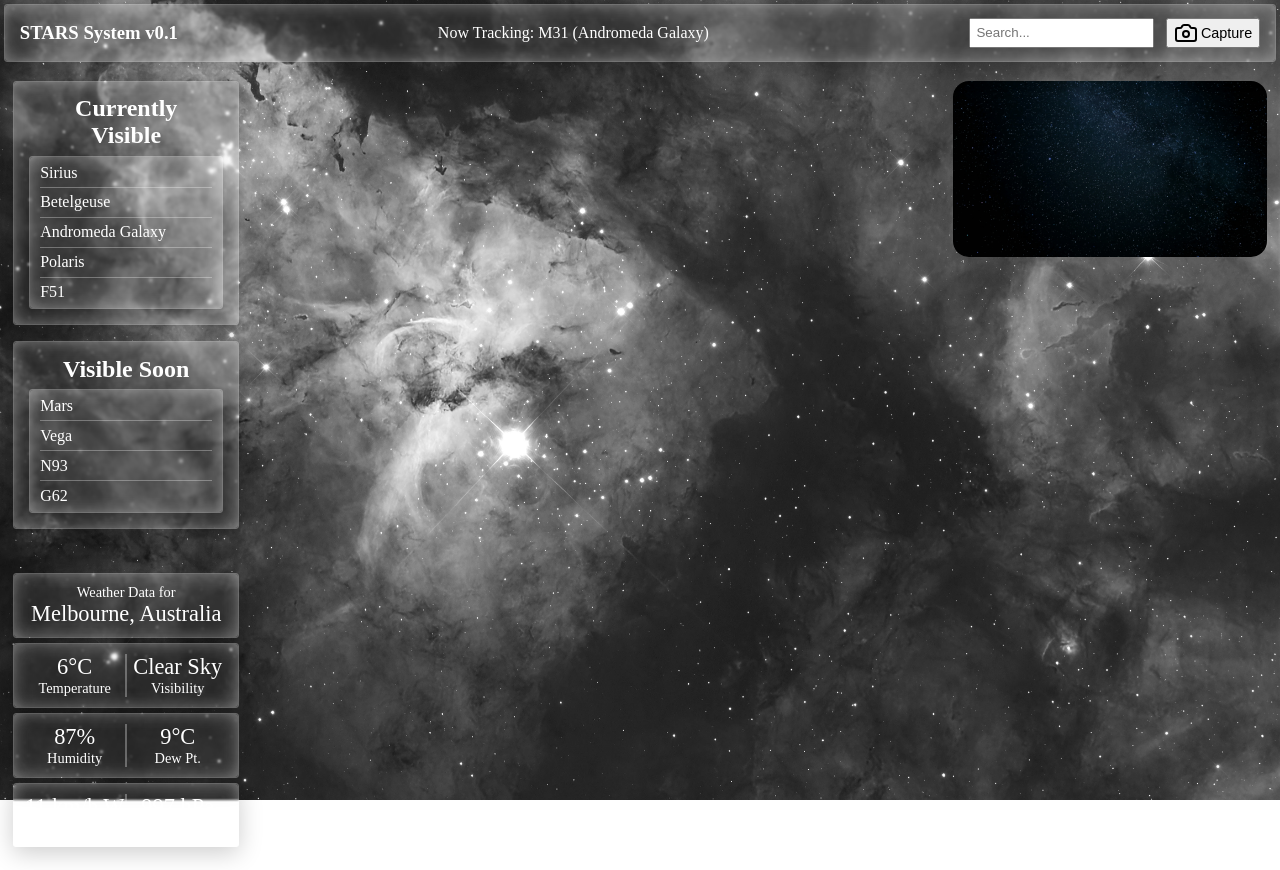
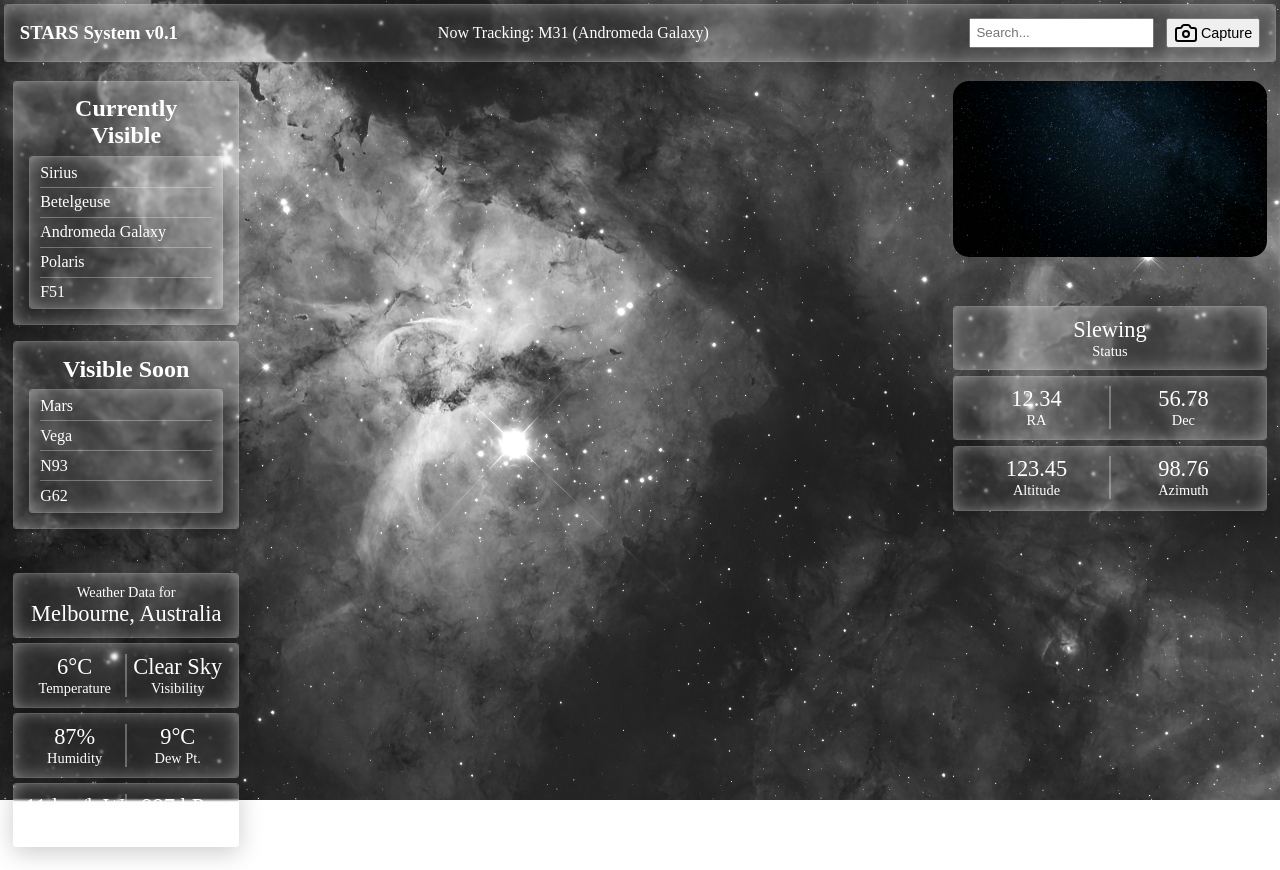
Before and after one commit to 22209634/capstone-stars, a React (Vite) app: page / in a window 1280 px wide. Built offline with nearby package versions, Linux system fonts and the light colour scheme.

Commit message:
Add Telescop Status Panels. Slightly edit Dashboard item positioning.

```diff
--- /dev/null
+++ b/src/components/TelescopeStatus/TelescopeStatus.css
@@ -0,0 +1,59 @@
+.telescope-status__wrapper {
+    display: flex;
+    flex-direction: column;
+    gap: 0.34rem;
+}
+
+/* Center Data in Panel */
+.telescope-status__panel {
+    display: flex;
+    justify-content: center;
+    align-items: center;
+}
+
+.telescope-status__item {
+    padding: 0.67rem 0.67rem;
+}
+
+/* Set data and labels positions */
+
+.telescope-status__item {
+    display: flex;
+}
+
+.telescope-status__panel:not(:first-child) .telescope-status__item p:first-child {
+    border-right: 1px solid rgba(255, 255, 255, 0.3);
+}
+
+.telescope-status__panel:not(:first-child) .telescope-status__item p:last-child {;
+    border-left: 1px solid rgba(255, 255, 255, 0.3);
+}
+
+.telescope-status__item p {
+    margin: 0;
+    display: flex;
+    text-align: center;
+}
+
+.telescope-status__item p {
+    flex-direction: column-reverse;
+}
+
+/* Centering Telescope Status Data Separation Lines */
+.telescope-status__panel:not(:first-child) .telescope-status__item {
+    width: 100%;
+}
+
+.telescope-status__panel:not(:first-child) .telescope-status__item p {
+    width: 50%;
+}
+
+/* Fonts */
+
+.telescope-status__item p {
+    font-size: 1.4rem;
+}
+
+.telescope-status__item p span {
+    font-size: 0.9rem;
+}
--- /dev/null
+++ b/src/components/TelescopeStatus/TelescopeStatus.tsx
@@ -0,0 +1,34 @@
+import './TelescopeStatus.css'
+import Panel from '@/components/Panel/Panel.tsx'
+
+const mockData = {
+    status: "Slewing",
+    rightAscension: 12.34,
+    declination: 56.78,
+    altitude: 123.45,
+    azimuth: 98.76
+}
+
+export default function TelescopeStatus() {
+    return (
+        <div className="telescope-status__wrapper">
+            <Panel className="telescope-status__panel" borderRadius="3px">
+                <div className="telescope-status__item">
+                    <p><span>Status</span> {mockData.status}</p>
+                </div>
+            </Panel>
+            <Panel className="telescope-status__panel" borderRadius="3px">
+                <div className="telescope-status__item">
+                    <p><span>RA</span> {mockData.rightAscension}</p>
+                    <p><span>Dec</span> {mockData.declination}</p>
+                </div>
+            </Panel>
+            <Panel className="telescope-status__panel" borderRadius="3px">
+                <div className="telescope-status__item">
+                    <p><span>Altitude</span> {mockData.altitude}</p>
+                    <p><span>Azimuth</span> {mockData.azimuth}</p>
+                </div>
+            </Panel>
+        </div>
+    )
+}
--- a/src/pages/Dashboard/Dashboard.css
+++ b/src/pages/Dashboard/Dashboard.css
@@ -32,5 +32,8 @@
 }
 
 .dashboard__menus__right {
+    display: flex;
+    flex-direction: column;
+    gap: 2.8rem;
     width: 25%;
 }
--- a/src/pages/Dashboard/Dashboard.tsx
+++ b/src/pages/Dashboard/Dashboard.tsx
@@ -1,9 +1,10 @@
 import './Dashboard.css';
-import Topbar from "@/components/Topbar/Topbar.tsx"
-import TelescopeView from "@/components/TelescopeView/TelescopeView.tsx"
-import AllSkyView from "@/components/AllSkyView/AllSkyView.tsx"
-import SkyObjectList from "@/components/SkyObjectList/SkyObjectList.tsx"
+import Topbar from "@/components/Topbar/Topbar.tsx";
+import TelescopeView from "@/components/TelescopeView/TelescopeView.tsx";
+import AllSkyView from "@/components/AllSkyView/AllSkyView.tsx";
+import SkyObjectList from "@/components/SkyObjectList/SkyObjectList.tsx";
 import WeatherData from "@/components/WeatherData/WeatherData.tsx";
+import TelescopeStatus from "@/components/TelescopeStatus/TelescopeStatus.tsx";
 
 export default function Dashboard() {
     return (
@@ -27,7 +28,9 @@ export default function Dashboard() {
                     <section className="allsky-view">
                         <AllSkyView />
                     </section>
-                    <section className="telescope-status"></section>
+                    <section className="telescope-status">
+                        <TelescopeStatus />
+                    </section>
                     <section className="telescope-controls"></section>
                 </div>
             </div>
```
Also changed, not shown: src/components/TelescopeControls/TelescopeControls.css (added), src/components/TelescopeControls/TelescopeControls.tsx (added).
